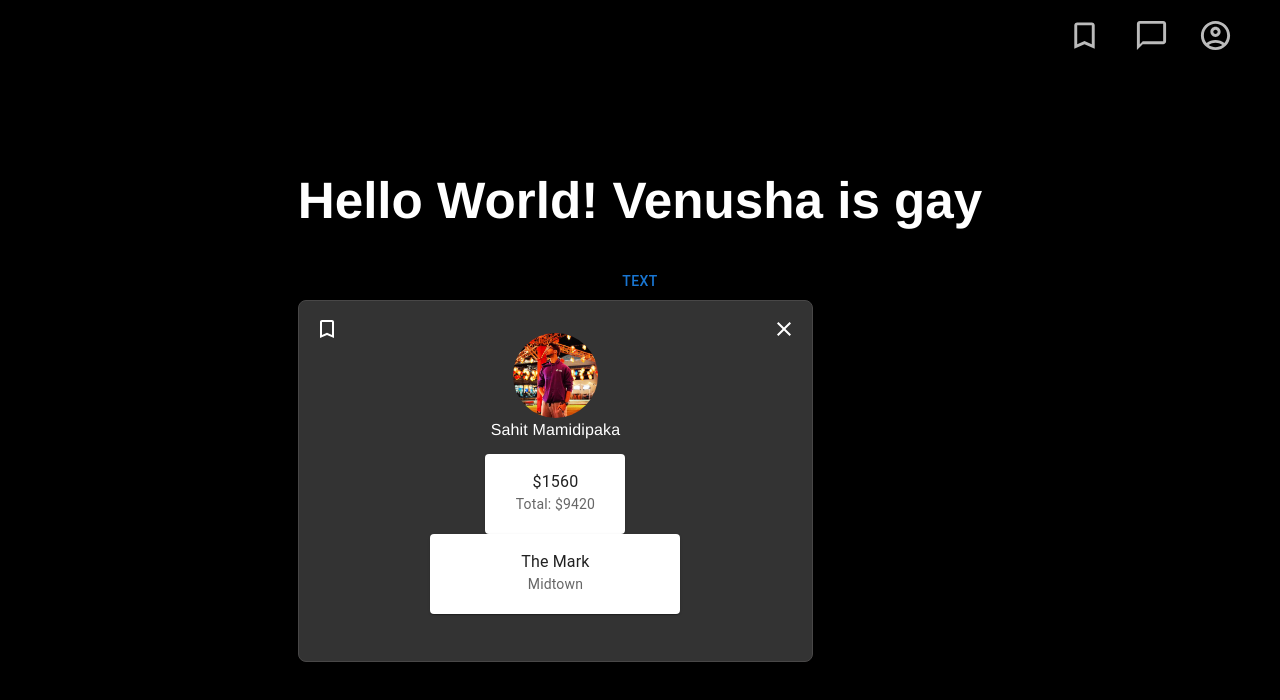
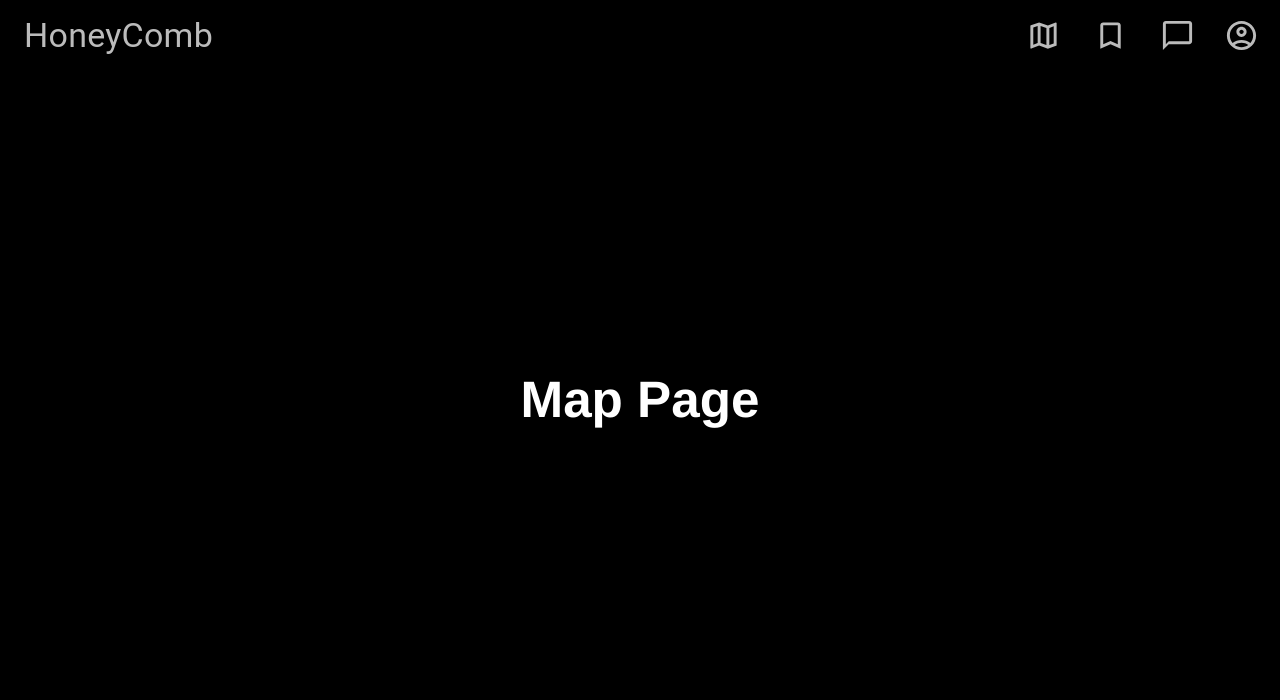
Before and after one commit to smamidipaka6/sublease-app, a React (Vite) app: page /map in a window 1280 px wide. Shown: the top 700 px of the page. Built offline with nearby package versions, Linux system fonts and the light colour scheme.

Commit message:
Created final nav bar and added interactivity to components

```diff
--- a/package.json
+++ b/package.json
@@ -16,11 +16,13 @@
     "@mui/icons-material": "^5.14.13",
     "@mui/material": "^5.14.13",
     "react": "^18.2.0",
-    "react-dom": "^18.2.0"
+    "react-dom": "^18.2.0",
+    "react-router-dom": "^6.16.0"
   },
   "devDependencies": {
     "@types/react": "^18.2.15",
     "@types/react-dom": "^18.2.7",
+    "@types/react-router-dom": "^5.3.3",
     "@typescript-eslint/eslint-plugin": "^6.0.0",
     "@typescript-eslint/parser": "^6.0.0",
     "@vitejs/plugin-react": "^4.0.3",
--- a/src/App.tsx
+++ b/src/App.tsx
@@ -1,17 +1,22 @@
 import './App.css'
 import Button from './Components/Button'
+import Home from './Components/HomePage';
 import ListingCard from "./Components/ListingCard"
+import MapPage from './Components/MapPage';
 import NavBar from "./Components/NavBar"
+import { Route, Routes } from 'react-router-dom';
+
 
 function App() {
 
   return (
     <>
-    <NavBar></NavBar>
-    <h1>Hello World! Venusha is gay</h1>
-    <Button></Button>
-    <ListingCard></ListingCard>
+      <Routes>
+        <Route path="/" element={<Home />} />
+        <Route path="/map" element={<MapPage />} />
+      </Routes>
     </>
+
   )
 }
 
--- /dev/null
+++ b/src/Components/BufferBox.tsx
@@ -0,0 +1,12 @@
+import React from 'react'
+
+function BufferBox() {
+  return (
+    <div style={{
+        height: '20px', // You can adjust the height as per your needs
+        width: '100%',
+    }}></div>
+  )
+}
+
+export default BufferBox
--- /dev/null
+++ b/src/Components/HomePage.tsx
@@ -0,0 +1,17 @@
+import React from 'react'
+import Button from './Button'
+import NavBar from './NavBar'
+import ListingCard from './ListingCard'
+import BufferBox from './BufferBox'
+
+function Home() {
+  return (
+    <>
+      <BufferBox/>
+      <NavBar />
+      <ListingCard />
+    </>
+  )
+}
+
+export default Home
--- /dev/null
+++ b/src/Components/MapPage.tsx
@@ -0,0 +1,14 @@
+import React from 'react';
+import NavBar from './NavBar'
+
+
+const MapPage = () => {
+    return (
+        <>
+            <NavBar />
+            <h1>Map Page</h1>
+        </>
+    );
+};
+
+export default MapPage
--- a/src/Components/NavBar.tsx
+++ b/src/Components/NavBar.tsx
@@ -6,14 +6,16 @@ import MenuItem from '@mui/material/MenuItem';
 import ListItemIcon from '@mui/material/ListItemIcon';
 import Divider from '@mui/material/Divider';
 import IconButton from '@mui/material/IconButton';
-import Typography from '@mui/material/Typography';
 import Tooltip from '@mui/material/Tooltip';
 import PersonAdd from '@mui/icons-material/PersonAdd';
 import Settings from '@mui/icons-material/Settings';
+import Typography from '@mui/material/Typography';
 import Logout from '@mui/icons-material/Logout';
 import BookmarkBorderIcon from '@mui/icons-material/BookmarkBorder';
 import ChatBubbleOutlineOutlinedIcon from '@mui/icons-material/ChatBubbleOutlineOutlined';
 import AccountCircleOutlinedIcon from '@mui/icons-material/AccountCircleOutlined';
+import MapOutlinedIcon from '@mui/icons-material/MapOutlined';
+import {Link} from "react-router-dom"
 
 export default function AccountMenu() {
   const [anchorEl, setAnchorEl] = React.useState<null | HTMLElement>(null);
@@ -24,34 +26,61 @@ export default function AccountMenu() {
   const handleClose = () => {
     setAnchorEl(null);
   };
+
   return (
     <React.Fragment>
       <Box sx={{
           display: 'flex',
           alignItems: 'center',
-          textAlign: 'center',
-          justifyContent: 'flex-end',
-          width: '98%', // Ensuring it takes full width
-          position: 'fixed', // Making it stick at the top
-          top: 10, // Positioning it at the top
-          left: 0, // Positioning it to the left
-          zIndex: 1000, // Ensuring it stays above other content
+          justifyContent: 'space-between',
+          width: '100%',
+          position: 'fixed',
+          top: 10,
+          left: 0,
+          zIndex: 1000,
       }}>
+        <Box sx={{
+          display: 'flex',
+          alignItems: 'center',
+          alignContent: 'center',
+          pl:3
+        }}>
+          <Link to="/" style={{ textDecoration: 'none' }}>
+            <Typography variant="h4" component="div" sx={{ color: '#BBBBBB' }}>
+              HoneyComb
+            </Typography>
+          </Link>
+        </Box>
+
+        <Box sx={{
+          display: 'flex',
+          alignItems: 'center',
+        }}>
+          <Link to="/map">
+            <Tooltip title="Map">
+                  <IconButton sx={{ mr: 2 }}>
+                      <MapOutlinedIcon fontSize="large" sx={{ color: '#BBBBBB' }} />
+                  </IconButton>
+            </Tooltip>
+          </Link>
+
           <Tooltip title="Bookmark">
             <IconButton sx={{ mr: 2 }}>
                 <BookmarkBorderIcon fontSize="large" sx={{ color: '#BBBBBB' }} />
             </IconButton>
           </Tooltip>
+
           <Tooltip title="Chat">
             <IconButton sx={{ mr: 2 }}>
                 <ChatBubbleOutlineOutlinedIcon fontSize="large" sx={{ color: '#BBBBBB' }} />
             </IconButton>
           </Tooltip>
+
           <Tooltip title="Account settings">
             <IconButton
               onClick={handleClick}
               size="small"
-            sx={{mr: 2 }}
+              sx={{ mr: 2 }}
               aria-controls={open ? 'account-menu' : undefined}
               aria-haspopup="true"
               aria-expanded={open ? 'true' : undefined}
@@ -60,6 +89,8 @@ export default function AccountMenu() {
             </IconButton>
           </Tooltip>
         </Box>
+      </Box>
+
       <Menu
         anchorEl={anchorEl}
         id="account-menu"
--- a/src/main.tsx
+++ b/src/main.tsx
@@ -2,9 +2,12 @@ import React from 'react'
 import ReactDOM from 'react-dom/client'
 import App from './App.tsx'
 import './index.css'
+import {BrowserRouter} from "react-router-dom"
 
 ReactDOM.createRoot(document.getElementById('root')!).render(
   <React.StrictMode>
-    <App />
+    <BrowserRouter>
+      <App />
+    </BrowserRouter>
   </React.StrictMode>,
 )
```
Also changed, not shown: 1 other file (tests, documents, lock files or other folders). Lines whose indentation alone changed are shown as unchanged.
